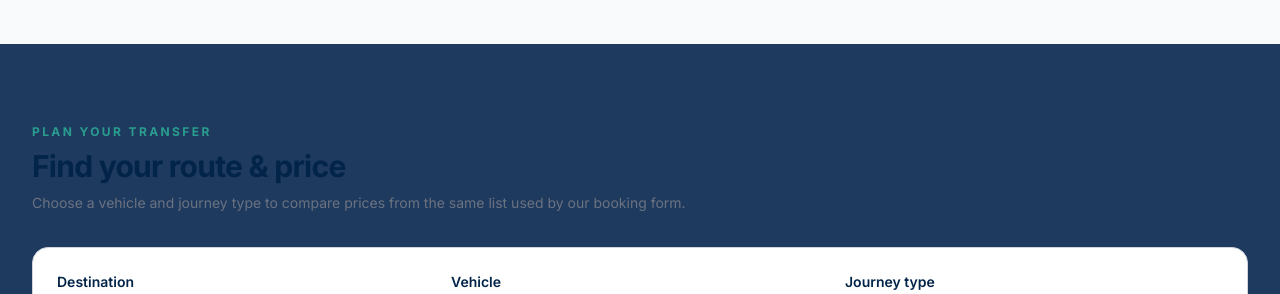
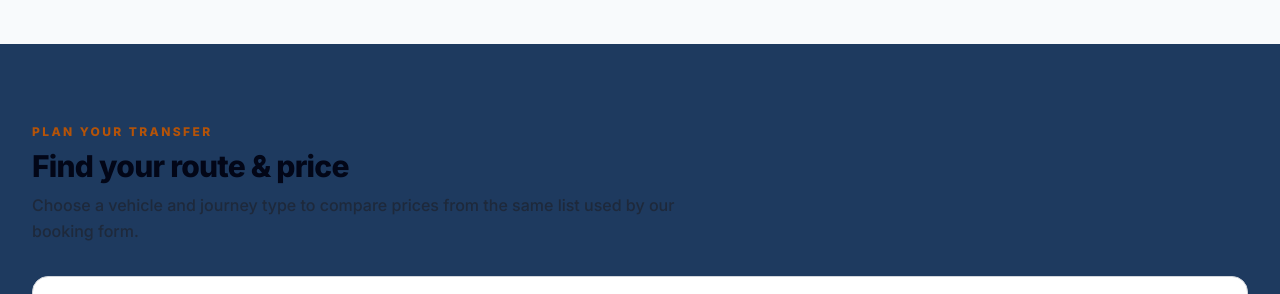
Before and after one commit to Alisnmez/vip-transfer-dalaman, a React (Vite) app in the folder frontend/: page /routes in a window 1280 px wide. Shown: the part 940-1234 px from the top of the page. Built offline with nearby package versions, Linux system fonts and the light colour scheme; no server answers.

Commit message:
fix(routes): increase heading and intro contrast in route finder

```diff
--- a/frontend/src/pages/public/RoutesPage.tsx
+++ b/frontend/src/pages/public/RoutesPage.tsx
@@ -100,9 +100,9 @@ export function RoutesPage() {
         <section className="bg-surface-container-low px-4 py-14 sm:px-8 sm:py-20" id="all-routes" aria-labelledby="all-routes-heading">
           <div className="mx-auto max-w-7xl">
             <div className="mb-8">
-              <p className="mb-2 text-xs font-bold uppercase tracking-[0.2em] text-secondary">PLAN YOUR TRANSFER</p>
-              <h2 className="text-2xl font-bold tracking-tight text-admin-primary sm:text-3xl" id="all-routes-heading">Find your route & price</h2>
-              <p className="mt-2 max-w-2xl text-sm leading-relaxed text-on-surface-variant">Choose a vehicle and journey type to compare prices from the same list used by our booking form.</p>
+              <p className="mb-2 text-xs font-extrabold uppercase tracking-[0.2em] text-amber-700">PLAN YOUR TRANSFER</p>
+              <h2 className="text-2xl font-extrabold tracking-tight text-slate-950 sm:text-3xl" id="all-routes-heading">Find your route & price</h2>
+              <p className="mt-2 max-w-2xl text-base font-medium leading-relaxed text-slate-800">Choose a vehicle and journey type to compare prices from the same list used by our booking form.</p>
             </div>
             <div className="rounded-2xl border border-outline-variant bg-white p-4 shadow-sm sm:p-6">
               <div className="grid gap-4 md:grid-cols-3">
```
